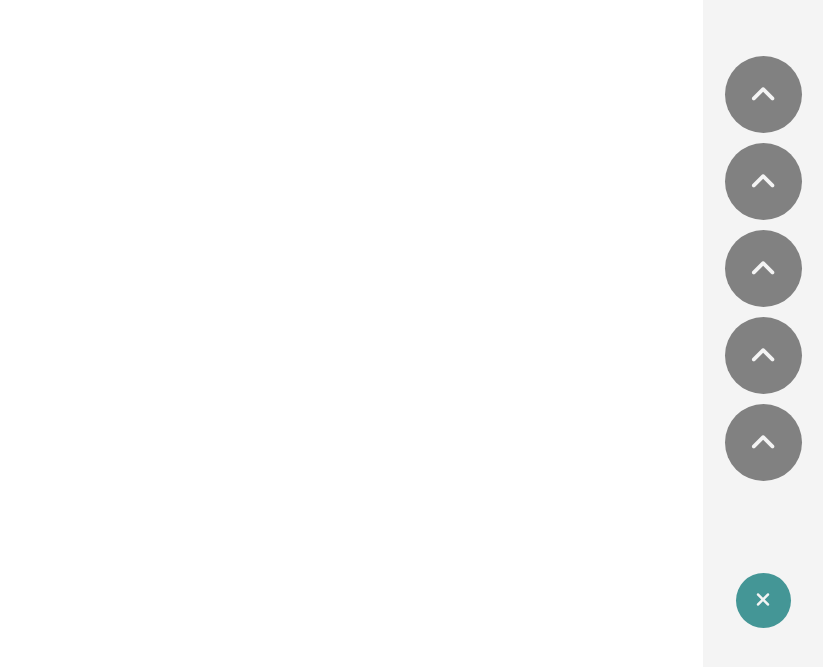
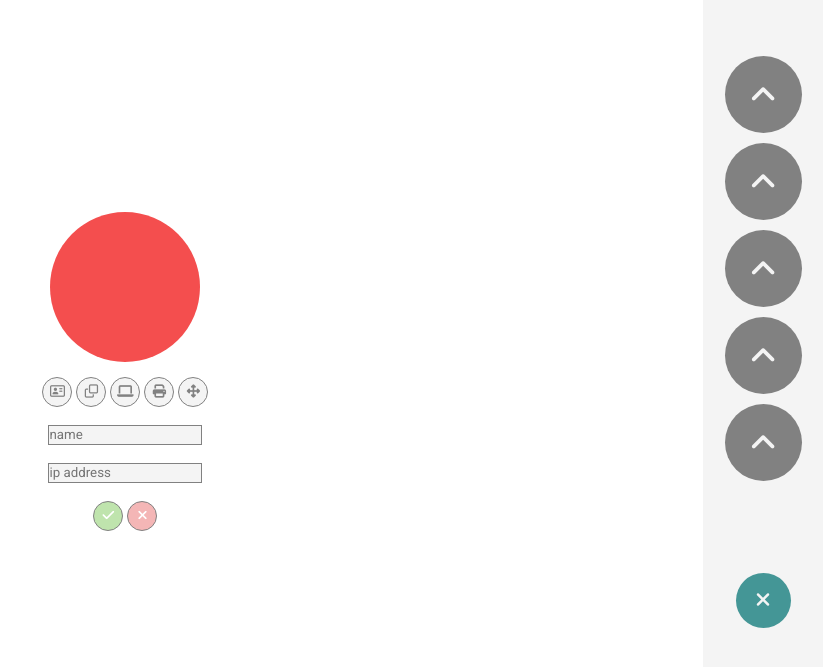
Before and after one commit to ryanstrobolakos/pingable, a plain HTML site: page index.html in a window 1280 px wide. Shown: the part 29-696 px from the top of the page, without its empty margins (457-1280 px from the left). Drawn offline with Linux system fonts and the light colour scheme.

Commit message:
adding endpoint-1 div and styling

```diff
--- a/index.html
+++ b/index.html
@@ -17,7 +17,44 @@
   </head>
   <body>
     <div class="app">
-      <div class="workspace"></div>
+      <div class="workspace">
+        <div class="endpoints" id="endpoint-1">
+          <div class="circle"></div>
+          <div class="icon-buttons">
+            <button class="website">
+              <i class="far fa-address-card"></i>
+            </button>
+            <button class="server">
+              <i class="far fa-clone"></i>
+            </button>
+            <button class="computer">
+              <i class="fas fa-laptop"></i>
+            </button>
+            <button class="printer">
+              <i class="fas fa-print"></i>
+            </button>
+            <button class="network-device">
+              <i class="fas fa-arrows-alt"></i>
+            </button>
+          </div>
+          <br />
+          <input type="text" placeholder="name" /> <br />
+          <input type="text" placeholder="ip address" />
+          <br />
+          <div class="input-buttons">
+            <button class="submit-input" type="submit">
+              <i class="fas fa-check"></i>
+            </button>
+            <button class="clear-input">
+              <i class="fas fa-times"></i>
+            </button>
+          </div>
+        </div>
+        <!-- <div class="endpoints" id="endpoint-2"></div>
+        <div class="endpoints" id="endpoint-3"></div>
+        <div class="endpoints" id="endpoint-4"></div>
+        <div class="endpoints" id="endpoint-5"></div> -->
+      </div>
       <div class="toolbar">
         <h1><i class="fas fa-angle-double-up logo-icon"></i> pingable</h1>
         <div class="create">
--- a/style.css
+++ b/style.css
@@ -14,12 +14,56 @@
 
 .workspace {
   height: 50%;
-  width: 75%;
+  width: 85%;
   display: flex;
   justify-content: center;
   align-items: center;
-  margin-right: 8%;
+  margin-right: 9%;
   flex-wrap: wrap;
+}
+
+.endpoints {
+  display: flex;
+  flex-direction: column;
+  align-items: center;
+}
+
+.circle {
+  width: 150px;
+  height: 150px;
+  border-radius: 50%;
+  background-color: #f44e4e;
+  margin-bottom: 15px;
+}
+
+.icon-buttons button,
+.input-buttons button {
+  width: 30px;
+  height: 30px;
+  border-radius: 50%;
+  border: 0.5px solid #818181;
+  outline: none;
+  background-color: #f4f4f4;
+  cursor: pointer;
+  color: #818181;
+}
+
+.endpoints input {
+  background-color: #f4f4f4;
+  border: 0.5px solid #818181;
+  height: 20px;
+  outline: none;
+  font-family: "Roboto", sans-serif;
+}
+
+.input-buttons .submit-input {
+  background-color: #bfe4ad;
+  color: white;
+}
+
+.input-buttons .clear-input {
+  background-color: #f4b6b6;
+  color: white;
 }
 
 .toolbar {
@@ -159,22 +203,3 @@
   opacity: 0;
   transition: 0.4s;
 }
-
-.workspace > div {
-  height: 100px;
-  width: 100px;
-  border-radius: 50%;
-  background-color: #f25c5c;
-  border: none;
-  outline: none;
-  font-family: "Roboto", sans-serif;
-  font-size: 10px;
-  color: white;
-  margin: 7px;
-  text-align: center;
-  line-height: 100px;
-}
-
-.workspace > div:hover {
-  background-color: #ee4242;
-}
```
